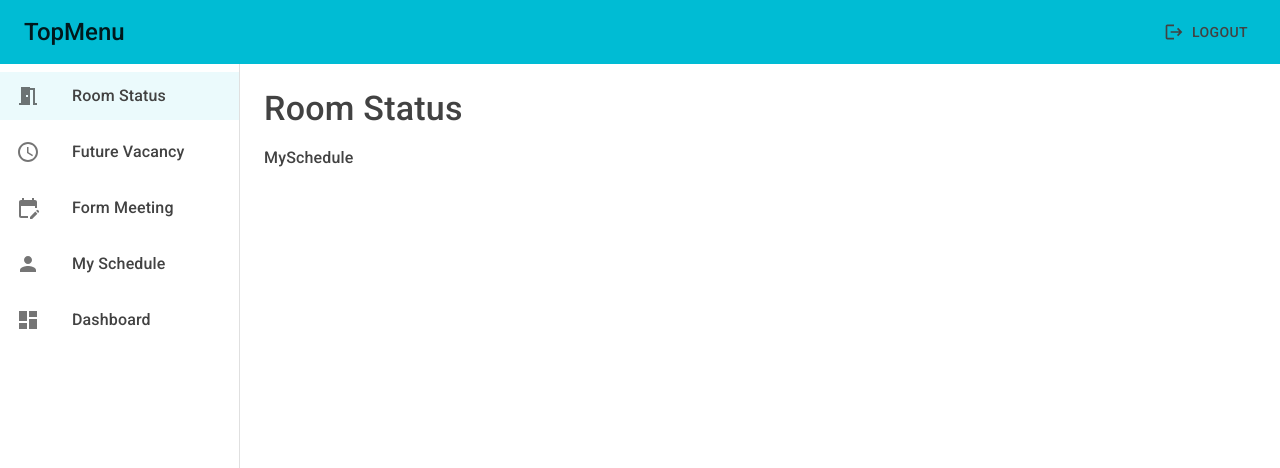
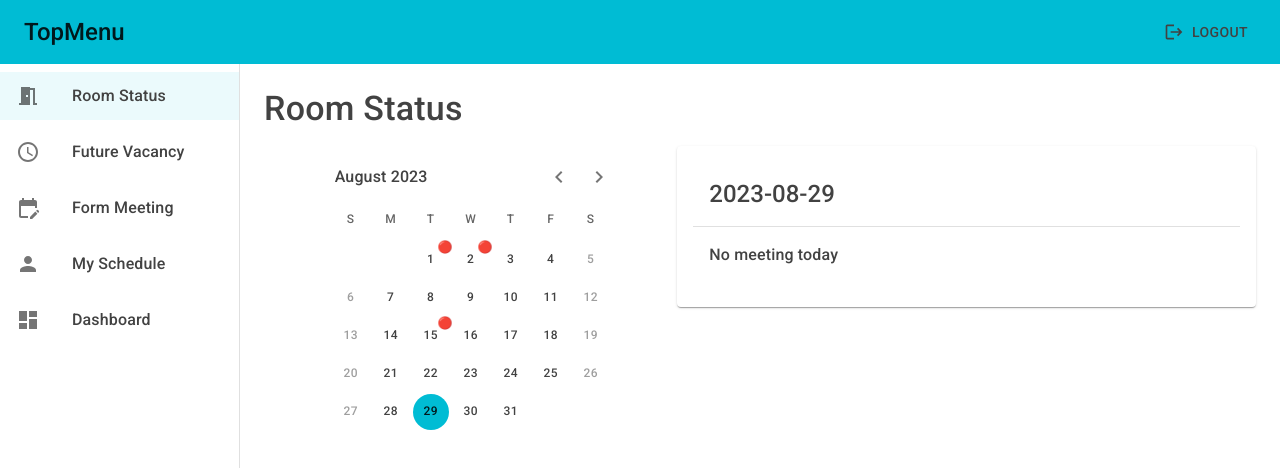
Before and after one commit to Joy-Honchan/conference-system, a React (Create React App) app: page /my_schedule in a window 1280 px wide. Shown: the top 468 px of the page. Built offline with nearby package versions, Linux system fonts and the light colour scheme.

Commit message:
feat: add calender and meeting detail card

```diff
--- a/src/pages/MySchedule.tsx
+++ b/src/pages/MySchedule.tsx
@@ -1,5 +1,102 @@
-import React from 'react'
+import { useState } from 'react'
+import dayjs, { Dayjs } from 'dayjs'
+import Badge from '@mui/material/Badge'
+import { AdapterDayjs } from '@mui/x-date-pickers/AdapterDayjs'
+import { LocalizationProvider } from '@mui/x-date-pickers/LocalizationProvider'
+import { PickersDay, PickersDayProps } from '@mui/x-date-pickers/PickersDay'
+import { DateCalendar } from '@mui/x-date-pickers/DateCalendar'
+import Grid from '@mui/material/Grid'
+import Card from '@mui/material/Card'
+import Typography from '@mui/material/Typography'
+import Divider from '@mui/material/Divider'
+import CardContent from '@mui/material/CardContent'
+import CardHeader from '@mui/material/CardHeader'
+
+function ServerDay(
+  props: PickersDayProps<Dayjs> & { highlightedDays?: number[] }
+) {
+  const { highlightedDays = [], day, outsideCurrentMonth, ...other } = props
+
+  const isSelected =
+    !props.outsideCurrentMonth &&
+    highlightedDays.indexOf(props.day.date()) >= 0 &&
+    day.day() > 0 &&
+    day.day() < 6
+
+  const isWeekend = day.day() === 0 || day.day() === 6
+
+  return (
+    <Badge
+      key={props.day.toString()}
+      overlap="circular"
+      badgeContent={isSelected ? '🔴' : undefined}
+    >
+      <PickersDay
+        {...other}
+        outsideCurrentMonth={outsideCurrentMonth}
+        day={day}
+        disabled={isWeekend}
+      />
+    </Badge>
+  )
+}
 
 export default function MySchedule() {
-  return <div>MySchedule</div>
+  const [selectDay, setSelectDay] = useState<Dayjs>(dayjs())
+  const [highlightedDays, setHighlightedDays] = useState([1, 2, 15])
+
+  const handleMonthChange = (date: Dayjs) => {
+    if (date.month() % 2 === 0) {
+      setHighlightedDays([3, 16, 27])
+    } else {
+      setHighlightedDays([1, 2, 15])
+    }
+  }
+
+  const handleSelect = (value: Dayjs | null) => {
+    if (value) {
+      setSelectDay(value)
+    }
+  }
+
+  return (
+    <Grid container>
+      <Grid item lg={5} md={12}>
+        <LocalizationProvider dateAdapter={AdapterDayjs}>
+          <DateCalendar
+            views={['day']}
+            value={selectDay}
+            onChange={handleSelect}
+            onMonthChange={handleMonthChange}
+            slots={{
+              day: ServerDay
+            }}
+            slotProps={{
+              day: {
+                highlightedDays
+              } as any
+            }}
+          />
+        </LocalizationProvider>
+      </Grid>
+      <Grid item lg={7} md={12}>
+        <Card sx={{ p: 2 }}>
+          <CardHeader title={selectDay.format('YYYY-MM-DD')} />
+          <Divider />
+          <CardContent>
+            {highlightedDays.includes(selectDay.date()) ? (
+              <>
+                <Typography>Title</Typography>
+                <Typography>Time</Typography>
+                <Typography>Participants</Typography>
+                <Typography>Quick Note</Typography>
+              </>
+            ) : (
+              'No meeting today'
+            )}
+          </CardContent>
+        </Card>
+      </Grid>
+    </Grid>
+  )
 }
```
Also changed, not shown: src/data/mySchedule.ts (added, +14 -0 lines).
